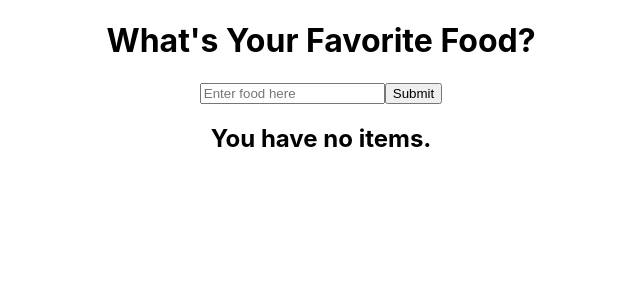
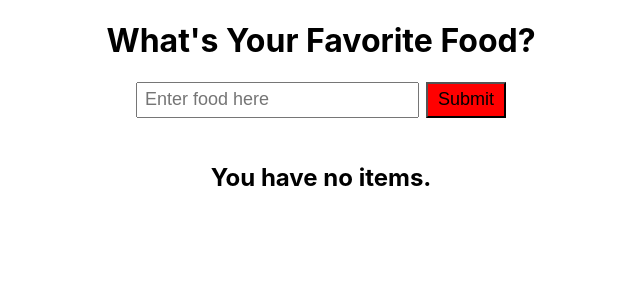
Before and after one commit to nyssakeller/food-code-challenge, a React (Create React App) app: page / in a window 1280 px wide. Shown: the top 300 px of the page, without its empty margins (319-959 px from the left). Built offline with nearby package versions, Linux system fonts and the light colour scheme.

Commit message:
Style AddFoodForm

```diff
--- a/src/AddFoodForm/AddFoodForm.css
+++ b/src/AddFoodForm/AddFoodForm.css
@@ -0,0 +1,17 @@
+input, button {
+  font-size: 18px;
+  margin-bottom: 25px;
+}
+
+input {
+  height: 30px;
+  margin-right: 7px;
+  padding-left: 7px;
+  width: 270px;
+}
+
+button {
+  background-color: red;
+  height: 36px;
+  width: 80px;
+}
--- a/src/AddFoodForm/AddFoodForm.js
+++ b/src/AddFoodForm/AddFoodForm.js
@@ -1,4 +1,5 @@
 import React, { Component } from 'react';
+import './AddFoodForm.css';
 
 class AddFoodForm extends Component {
   constructor() {
```
